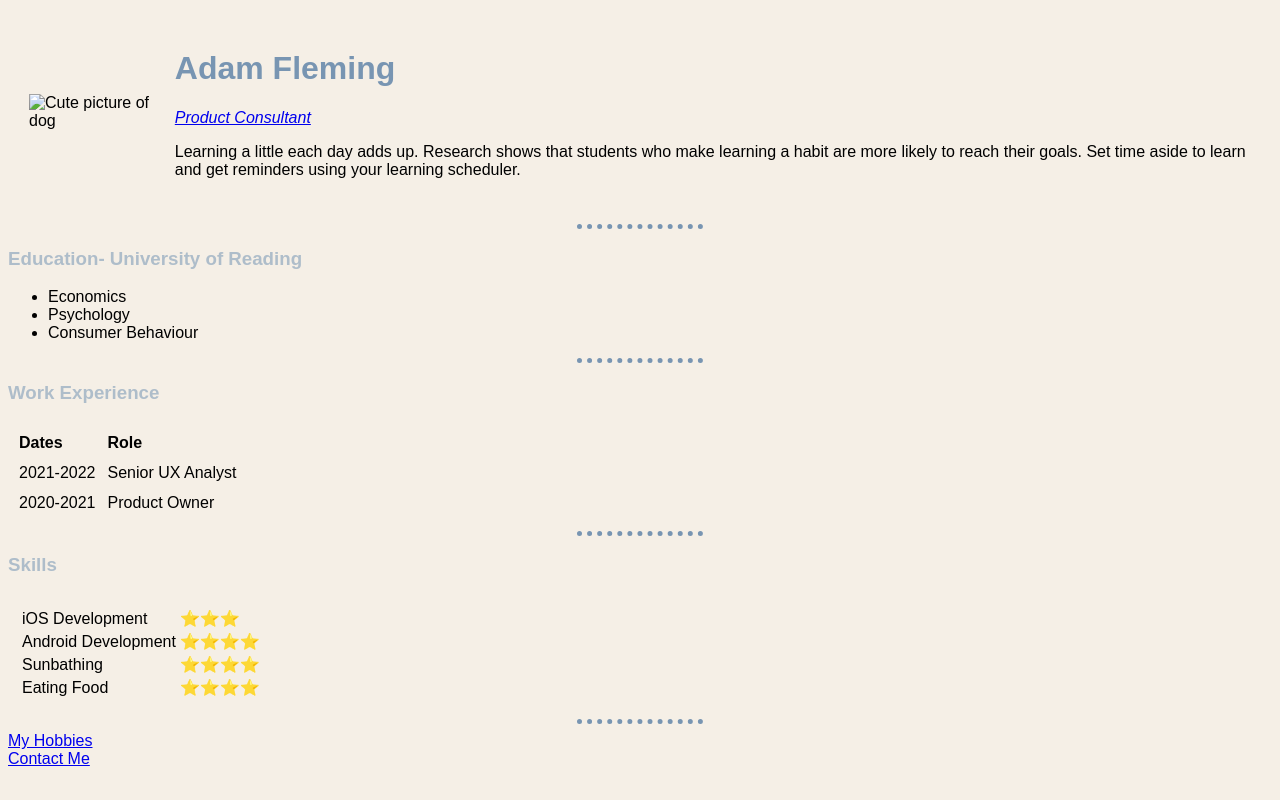
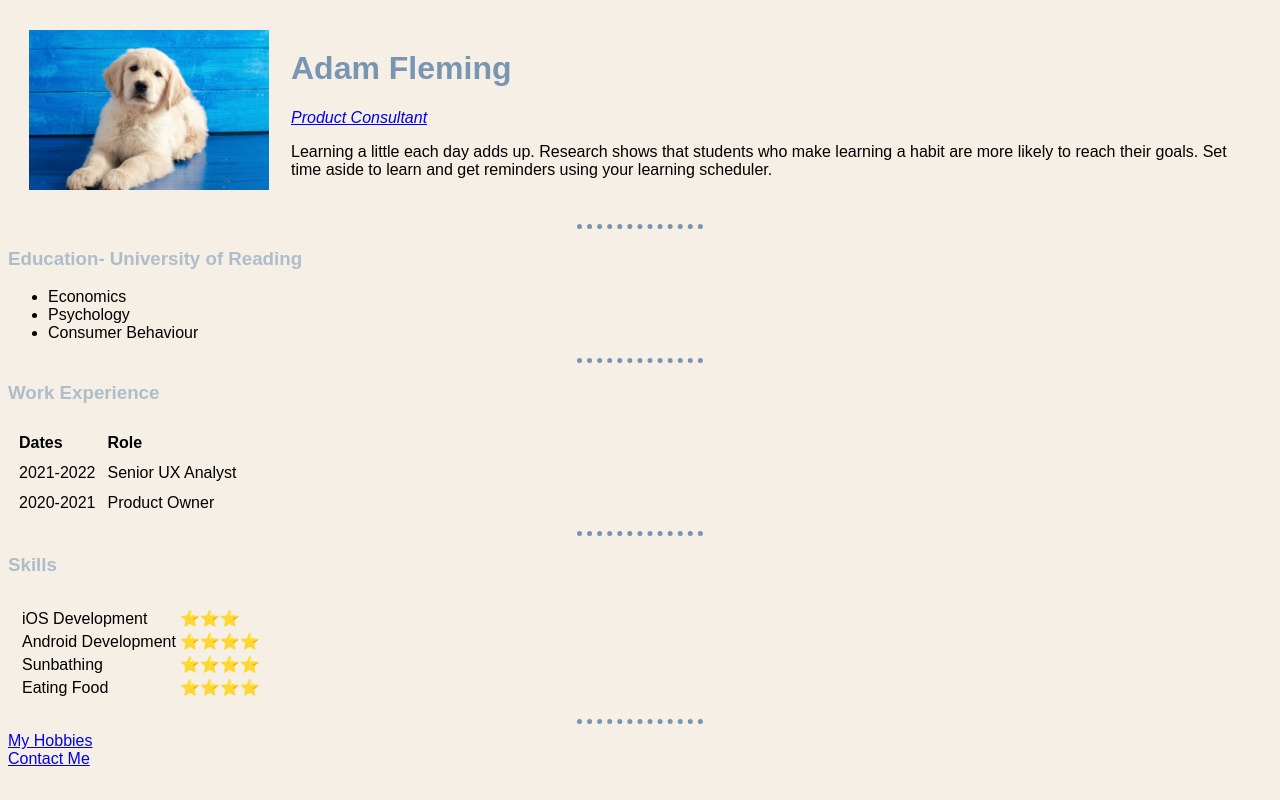
Before and after one commit to admf9/webdev, a plain HTML site: page index.html in a window 1280 px wide. Drawn offline with Linux system fonts and the light colour scheme; files that its build step writes are made by us from their sources.

Commit message:
changed image source

```diff
--- a/index.html
+++ b/index.html
@@ -92,7 +92,7 @@
 <body>
   <table cellspacing="20">
     <tr>
-      <td><img class="headerimage" src="Images/puppy.jpg" alt="Cute picture of dog"></td>
+      <td><img class="headerimage" src="puppy.jpg" alt="Cute picture of dog"></td>
       <td>
         <h1 id="Hero">Adam Fleming</h1>
         <p><em><a href="https://www.toptal.com/product-managers/product-consultant">Product Consultant</a></em></p>
```
